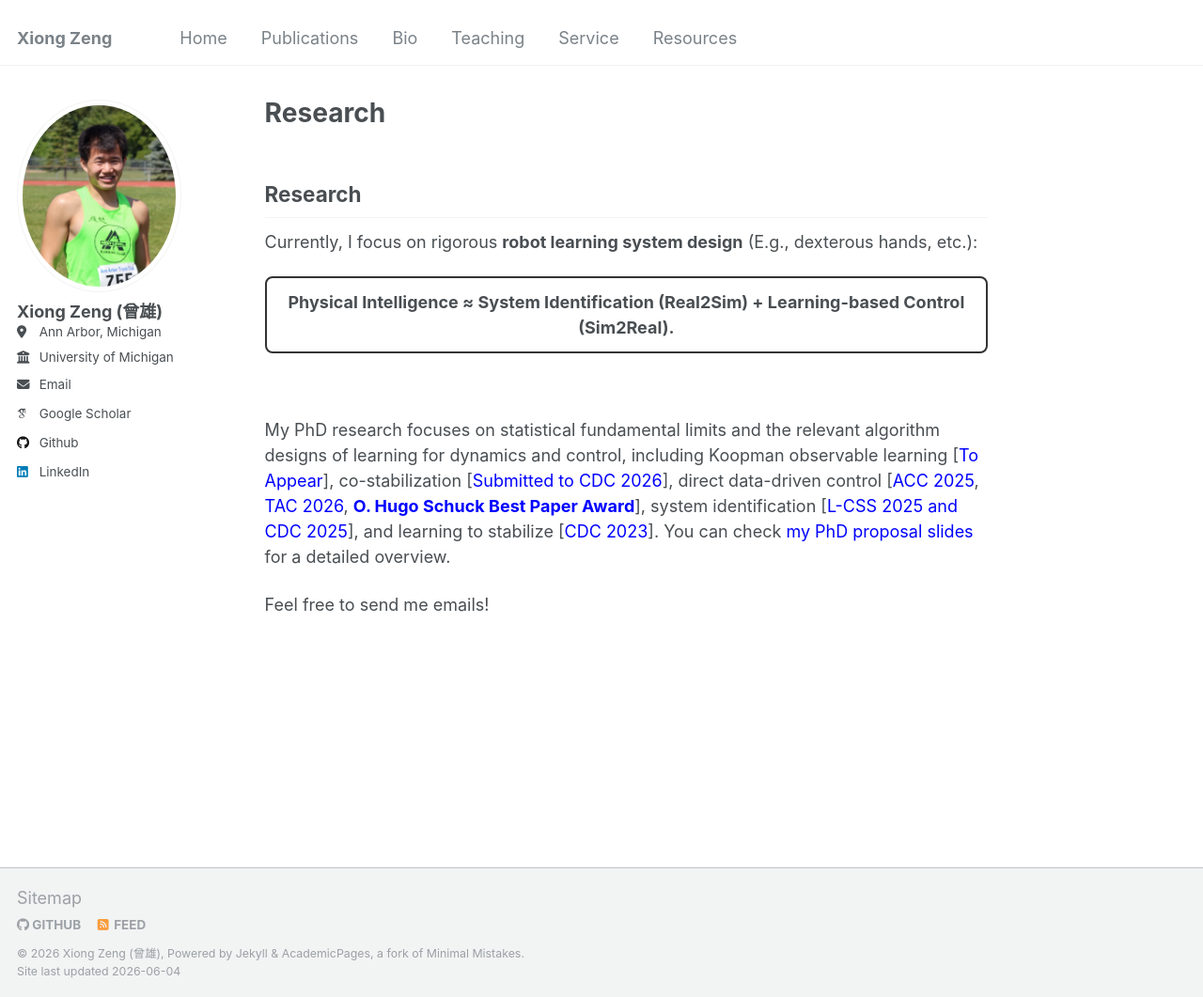
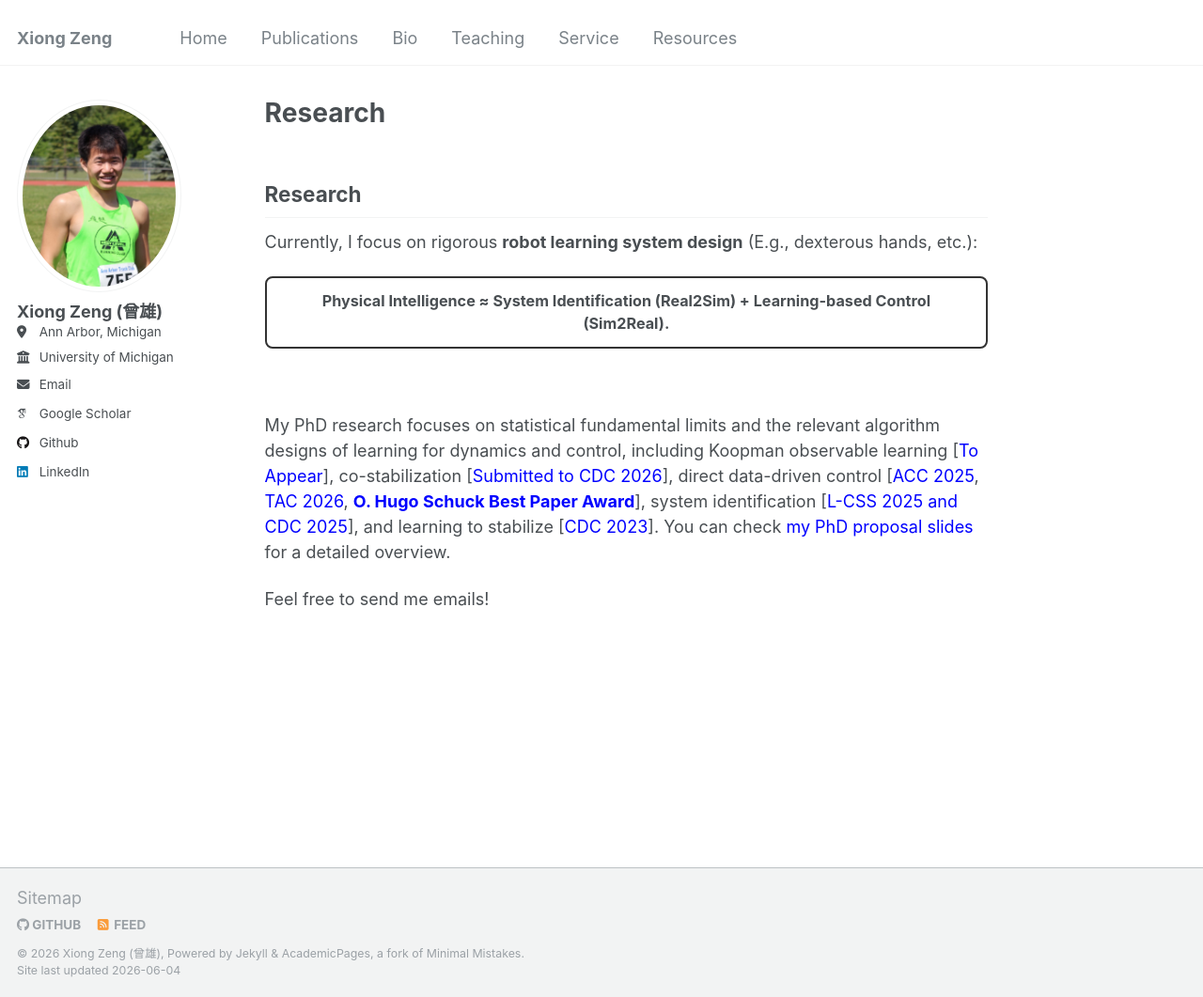
Before and after one commit to zengxiong111/zengxiong.github.io, a Jekyll site: the page built from _pages/about.md, in a window 1280 px wide and 1061 px high. Shown: the whole window at 94% size. Built offline with Jekyll 4.4.1, drawn with Linux system fonts in a browser that asks for light colours; some web fonts are replaced; our own code applies the rules of GitHub Pages for plain Markdown files.

Commit message:
Update about.md

```diff
--- a/_pages/about.md
+++ b/_pages/about.md
@@ -10,7 +10,7 @@
 
 Currently, I focus on rigorous **robot learning system design** (E.g., dexterous hands, etc.):
 
-<div align="center" style="border: 2px solid #333; border-radius: 8px; padding: 12px 18px; margin: 18px auto; max-width: 1100px;">
+<div align="center" style="border: 2px solid #333; border-radius: 8px; padding: 12px 18px; margin: 18px auto; max-width: 1100px; font-size: 0.9em;">
 <strong>
 Physical Intelligence ≈ System Identification (Real2Sim) + Learning-based Control (Sim2Real).
 </strong>
```
